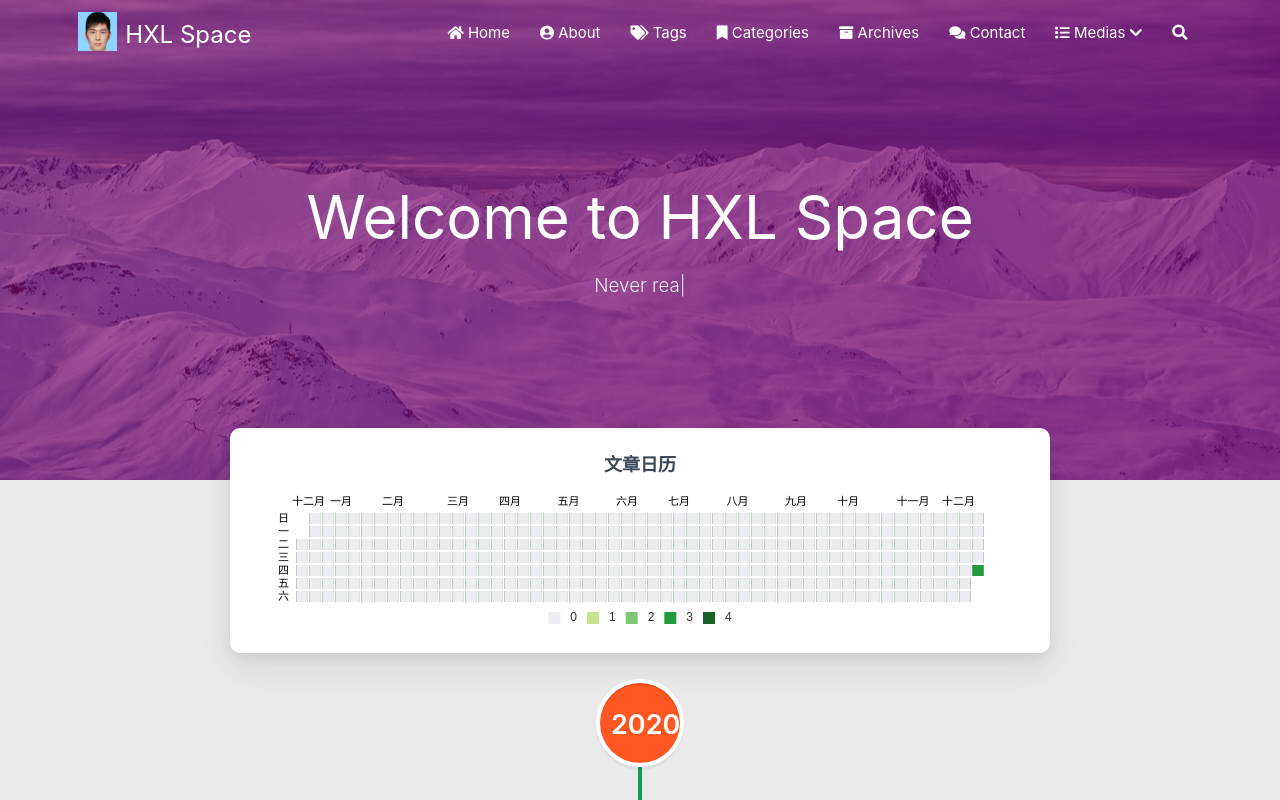
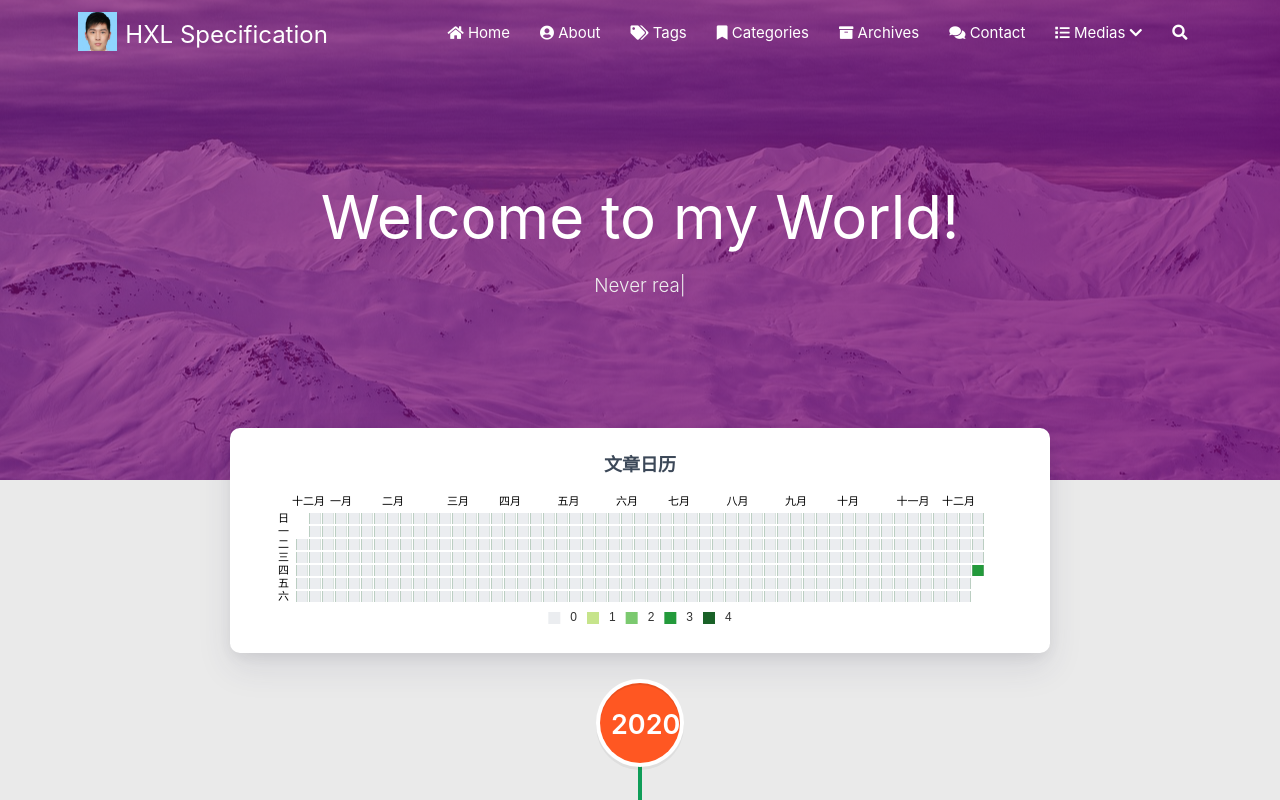
Before and after one commit to hxl818/hxl818.github.io, a plain HTML site: page archives/index.html in a window 1280 px wide. Shown: the top 800 px of the page. Drawn offline with nearby package versions, Linux system fonts and the light colour scheme; some packages are replaced by stand-ins of ours; a script that the page names is missing.

Commit message:
Site updated: 2020-12-24 17:10:19

```diff
--- a/archives/index.html
+++ b/archives/index.html
@@ -16,7 +16,7 @@
     <!-- Global site tag (gtag.js) - Google Analytics -->
 
 
-    <title>歸檔 | HXL Space</title>
+    <title>歸檔 | HXL Specification</title>
     <link rel="icon" type="image/png" href="/favicon.png">
 
     <link rel="stylesheet" type="text/css" href="/libs/awesome/css/all.css">
@@ -45,7 +45,7 @@
 
                     <img src="/medias/logo.png" class="logo-img" alt="LOGO">
 
-                    <span class="logo-span">HXL Space</span>
+                    <span class="logo-span">HXL Specification</span>
                 </a>
             </div>
 
@@ -185,7 +185,7 @@
 
         <img src="/medias/logo.png" class="logo-img circle responsive-img">
 
-        <div class="logo-name">HXL Space</div>
+        <div class="logo-name">HXL Specification</div>
         <div class="logo-desc">
 
             Here is the Wonderful Land. Enjoy your time.
@@ -400,7 +400,7 @@
         <div class="brand">
             <div class="title center-align">
 
-                Welcome to HXL Space
+                Welcome to my World!
 
             </div>
 
```
Also changed, not shown: 2020/12/24/My-first-blog/index.html (+3 -3 lines), 2020/12/24/hello-world/index.html (+3 -3 lines), 2020/12/24/test/index.html (+3 -3 lines), 404/index.html (+3 -3 lines), about/index.html (+3 -3 lines), archives/2020/12/index.html (+4 -4 lines), archives/2020/index.html (+4 -4 lines), categories/Markdown/index.html (+4 -4 lines), categories/index.html (+3 -3 lines), contact/index.html (+3 -3 lines), friends/index.html (+3 -3 lines), index.html (+4 -4 lines), tags/Markdown/index.html (+4 -4 lines), tags/index.html (+3 -3 lines), 2 more files.
